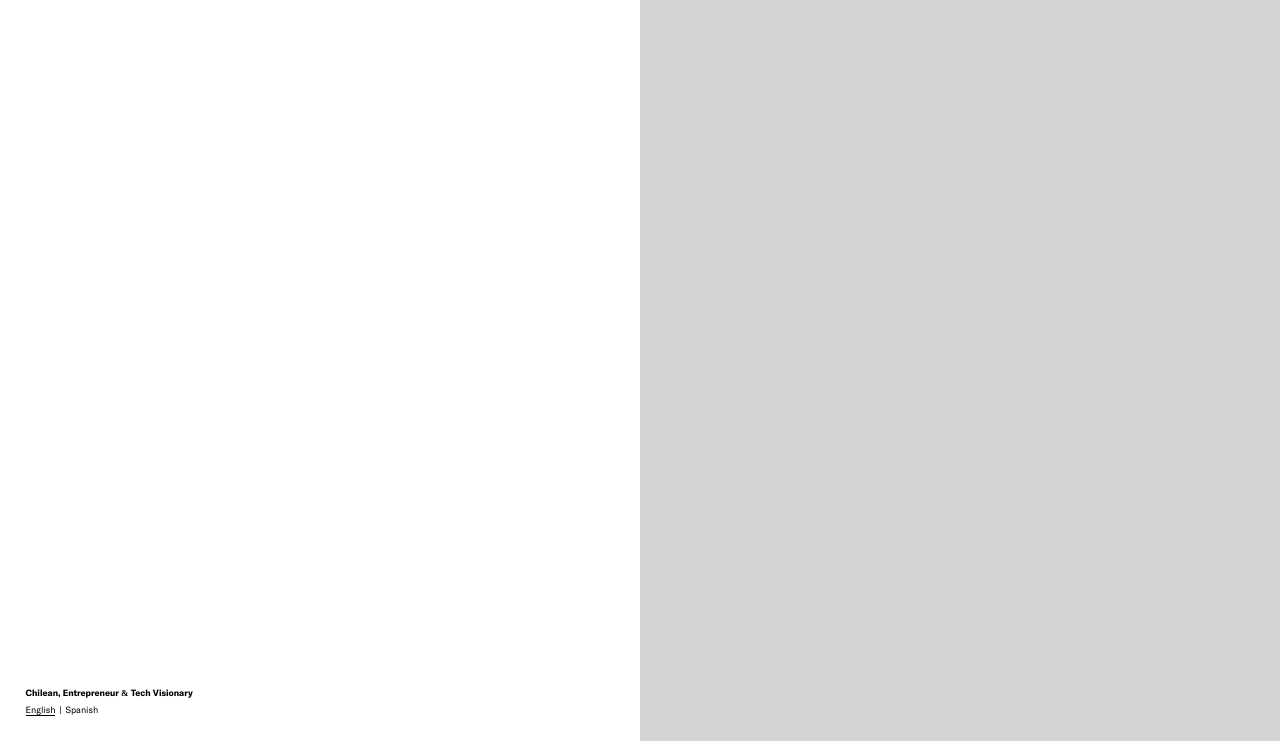
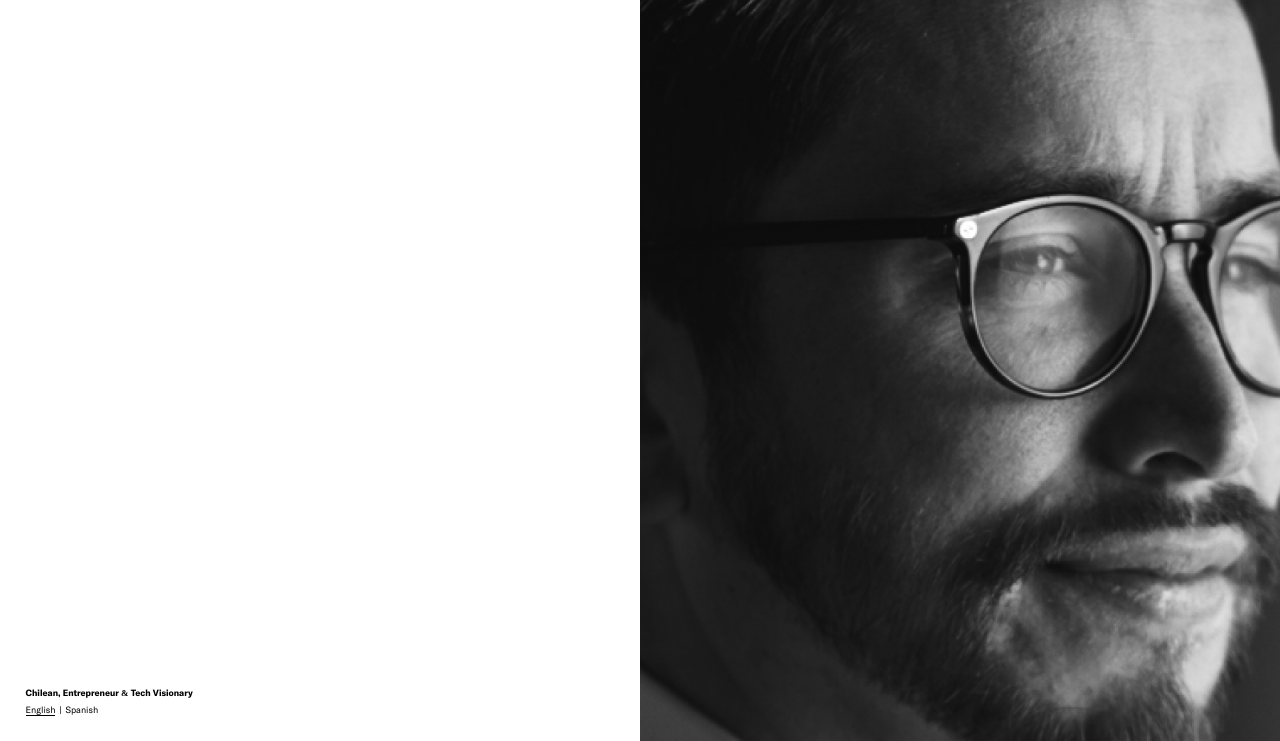
Before and after one commit to davidbastian/diego_stevens, a website built with webpack: page app/index.html in a window 1280 px wide. Shown: the part 59-800 px from the top of the page. Built offline with nearby package versions, Linux system fonts and the light colour scheme; files whose address does not match are found by name.

Commit message:
update images

```diff
--- a/app/common/data/data.json
+++ b/app/common/data/data.json
@@ -4,7 +4,7 @@
         "name":"Diego",
         "lastname":"Stevens",
         "slogan":"Chilean, Entrepreneur & Tech Visionary",
-        "image":""
+        "image":"common/media/img/000a.png"
     },
     "about": {
         "introduction":"Diego’s been working with entrepreneurships, big companies and with his own initiatives for 10 years and has a broad view of what entrepreneurship truly involves and understands how to successfully combine it with the commercial area, which are essentially, powerful attributes for a new role as a tech advisor or a tech board member.<br> On one hand, he helps with a great team, enterprises such as Falabella, Arauco, Forus, Sura and many others to transform their digital business through a disruptive and revolutionary cultural mindset change and new business models.<br> On the other hand, he provides advice, mentoring and knowledge to Startups of his portfolio to raise money ($5MM USD YTD in Startup fundraising stage through private and public funds), finding the real value of their technology, market and industries through different disruptive strategies.Nowadays, he manages his own  portfolio of tech business valuated at more than $35 Million USD.",
@@ -29,14 +29,26 @@
     },
 
     "interests":{
-        "title":"",
-        "list":["Watchmaking","Fintech","Smartcity","Fund Raising,AI & Cognitive Services","Disruptive Business Models","Change Management"],
+        "title":"Interests & Amusements",
+        "list":["Watchmaking","Fintech","Smartcity","Fund Raising","AI & Cognitive Services","Disruptive Business Models","Change Management"],
         "image":{
-            "url":"",
+            "url":"common/media/img/007.png",
             "title":"",
             "description":""
         }
 
+    },
+    "timeline":{
+        "years":[
+            {
+                "year":"2015",
+                "achivement":"Award of Entrepreneur of<br>2015 by Chilean Institute<br>of Engineers."
+            },
+            {
+                "year":"2016",
+                "achivement":"W* of National Pitch<br>Session of MeetLatam <br> Chile."
+            }
+        ]
     }
 
 
--- a/app/common/styles/_base.scss
+++ b/app/common/styles/_base.scss
@@ -99,6 +99,17 @@ dl {
 
 }
 
+.cover {
+    object-fit: cover;
+    width: 100%;
+    height: 100%;
+}
+
+.half {
+    width: 50vw;
+    height: 100%;
+}
+
 
 
 h1 {
--- a/app/src/views/home/style.scss
+++ b/app/src/views/home/style.scss
@@ -1,17 +1,7 @@
 @import '../../../common/styles/_variables.scss';
 
 #home {
-
     height: 100vh;
-
-
-
-    .hero-introduction,
-    .hero-image {
-        width: 50vw;
-        height: 100%;
-    }
-
     .hero-introduction {
         display: flex;
         flex-direction: column;
@@ -25,6 +15,14 @@
             a.active {
                 border-bottom: 1px solid;
             }
+        }
+    }
+
+    .hero-image {
+        img {
+            object-fit: cover;
+            width: 100%;
+            height: 100%;
         }
     }
 
@@ -105,3 +103,26 @@
 
     }
 }
+
+
+#interests {
+    height: 100vh;
+
+    .interests-list {
+        display: flex;
+        flex-direction: column;
+        justify-content: space-between;
+
+
+        ul {
+            font-size: 2.8vw;
+            line-height: 6.5vh;
+        }
+    }
+
+}
+
+#timeline {
+    background-color: $color02;
+    color:$color01;
+}
--- a/app/src/views/home/view.js
+++ b/app/src/views/home/view.js
@@ -20,7 +20,7 @@ class View {
         const self = this;
         const markup = /*html*/ `
                 <section  id="home">
-                    <div class="hero-introduction border">
+                    <div class="hero-introduction border half">
                         <div class="hero-logo">
                             ${Logo}
                         </div>
@@ -31,8 +31,8 @@ class View {
                         </dl>
 
                     </div>
-                    <div class="hero-image">
-
+                    <div class="hero-image half">
+                            <img class="cover" src="${self.data.details.image}" alt="${self.data.details.slogan}">
                     </div>
                     <div></div>
                 </section>
@@ -112,11 +112,49 @@ class View {
 
                     </div>
                 </section>
+
+                <section id="interests">
+                    <div class="interests-image half">
+                        <img class="cover" src="${self.data.interests.image.url}" alt="">
+                    </div>
+
+                    <div class="interests-list half border">
+                    <p>${self.data.interests.title}</p>
+                    <ul>
+                        ${self.setInterests(self.data.interests.list)}
+                    </ul>
+                    </div>
+
+                </section>
+
+                <section id="timeline" class="border">
+
+
+                </section>
         `
         document.body.querySelector('main').insertAdjacentHTML('afterbegin', markup);
         // this.preloadMedia(document.body.querySelector('#services').querySelectorAll('.media'));
     }
 
+    setInterests(interests){
+
+        const self = this;
+        let string = '';
+        for (let i = 0; i < interests.length; i++) {
+            const interest = interests[i];
+            let markup = /*html*/ `
+                <li>${interest}</li>
+                `
+                string += markup + "";
+
+
+        }
+
+        return string;
+
+
+    }
+
 }
 
 export default new View();
```
Also changed, not shown: app/common/media/img/000.png (added), app/common/media/img/000a.png (added), 1 other file.
